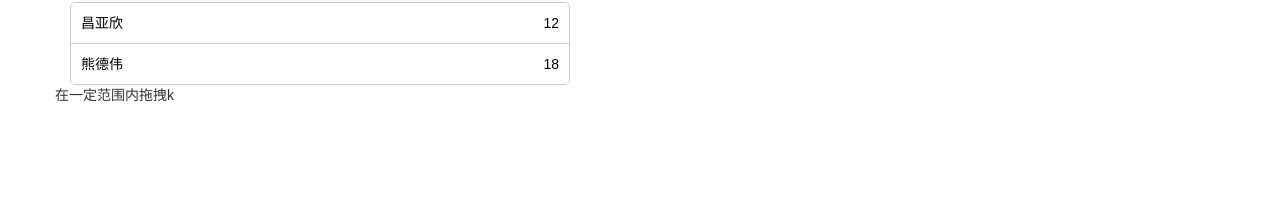
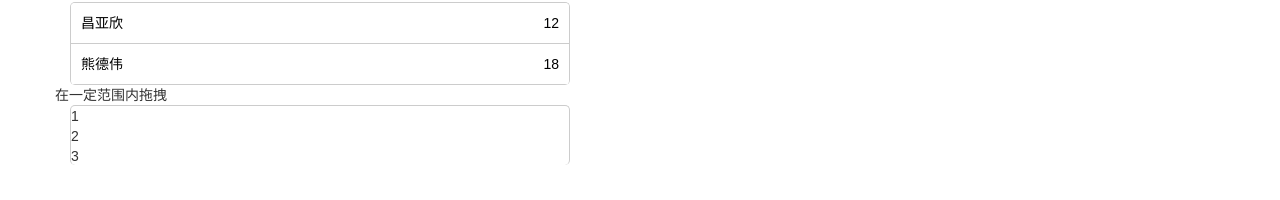
Before and after one commit to xdw898618984/gulpWep, an Angular app: page /test4 in a window 1280 px wide. Shown: the part 424-624 px from the top of the page. Built offline with nearby package versions, Linux system fonts and the light colour scheme.

Commit message:
虚拟滚动

```diff
--- a/src/app/app.module.ts
+++ b/src/app/app.module.ts
@@ -6,6 +6,7 @@ import { RouterModule, Routes } from '@angular/router';
 import { FormsModule } from '@angular/forms';
 
 import { DragDropModule } from '@angular/cdk/drag-drop';
+import { ScrollingModule } from '@angular/cdk/scrolling';
 
 // import { } f;
 
@@ -92,7 +93,7 @@ import { ReuseComponent } from './common/test3/reuse/reuse.component';
     ReuseComponent,
   ],
   imports: [
-    BrowserModule, DragDropModule, AppRoutingModule, RouterModule, FormsModule, ReactiveFormsModule, SharedModule
+    BrowserModule, ScrollingModule, DragDropModule, AppRoutingModule, RouterModule, FormsModule, ReactiveFormsModule, SharedModule
   ],
   providers: [],
   bootstrap: [AppComponent]
--- a/src/app/common/test4/test4.component.html
+++ b/src/app/common/test4/test4.component.html
@@ -35,8 +35,13 @@
     <div class="row">
 
         <div cdkDrag cdkDragRootElement=".dragParent">
-            在一定范围内拖拽k
+            在一定范围内拖拽
         </div>
     </div>
 
+    <cdk-virtual-scroll-viewport itemSize='5' class="box-list">
+
+        <div *cdkVirtualFor="let item of items"> {{item}}</div>
+    </cdk-virtual-scroll-viewport>
+
 </div>
--- a/src/app/common/test4/test4.component.ts
+++ b/src/app/common/test4/test4.component.ts
@@ -13,7 +13,7 @@ export class Test4Component implements OnInit {
   //   { name: 'John', age: 30 },
   //   { name: 'Watson', age: 42 },
   // ];
-
+  items = [1, 2, 3, 4, 5, 6, 7, 8, 9, 0]
   customers = [new Customer('Adam', 12), new Customer('Jack', 18), new Customer('John', 12), new Customer('Watson', 18)]
   customers3 = [new Customer('Adam', 12), new Customer('Jack', 18), new Customer('John', 12), new Customer('Watson', 18)]
   customers2 = [new Customer('昌亚欣', 12), new Customer('熊德伟', 18)]
```
